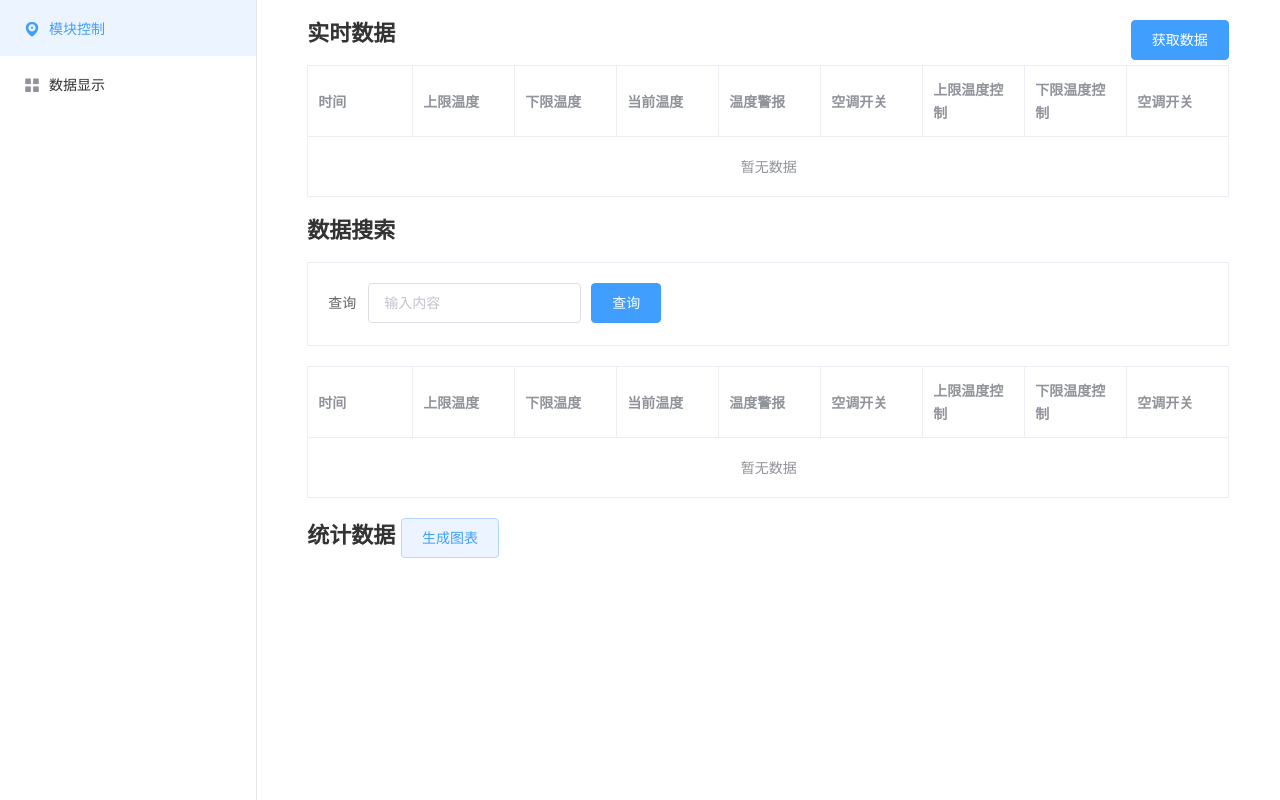
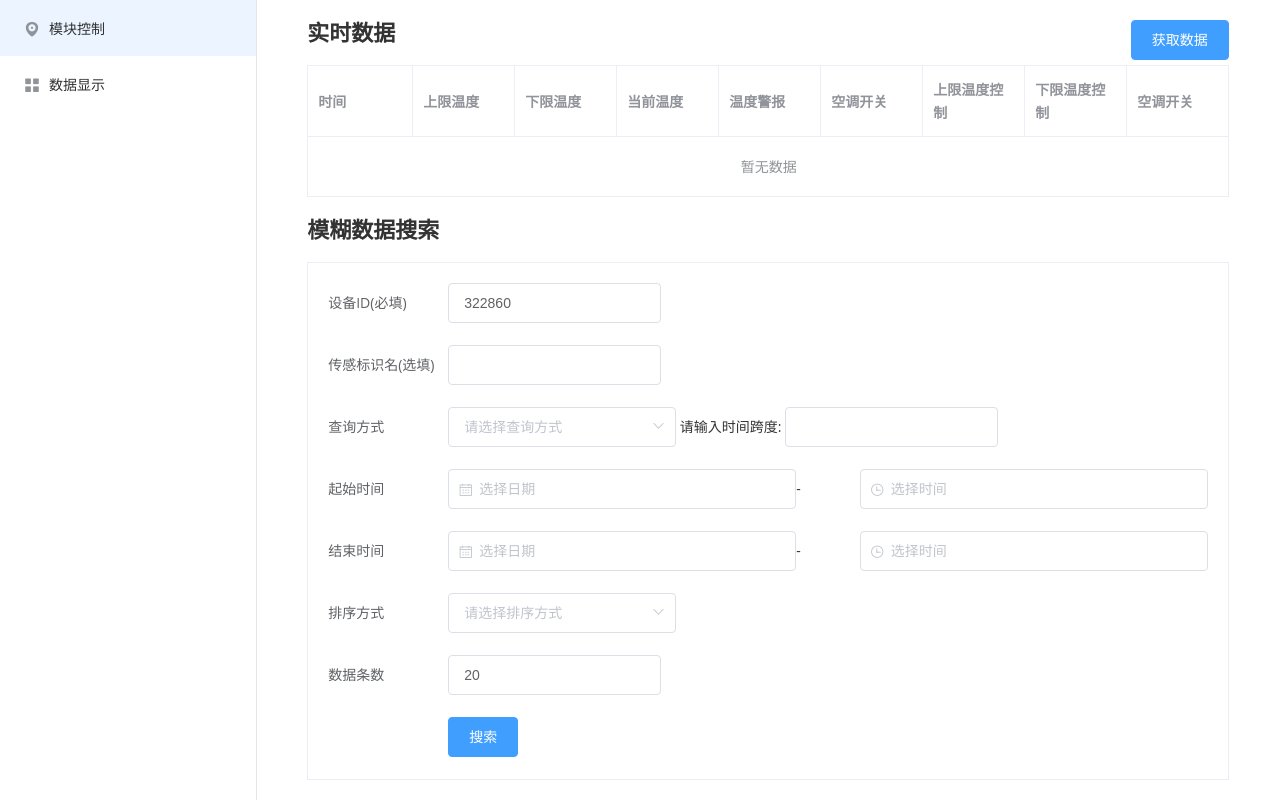
Before and after one commit to M-Estelle/iot-web, a Vue app: page /dataShow in a window 1280 px wide. Shown: the top 800 px of the page. Built offline with nearby package versions, Linux system fonts and the light colour scheme.

Commit message:
modify dataShow -mhy

```diff
--- a/src/common/const.js
+++ b/src/common/const.js
@@ -16,3 +16,9 @@ export const dataTitle=[
     {title: '下限温度控制',name:'temp_low_ctrl'},
     {title: '空调开关',name:'air_switch_ctrl'},
 ]
+
+export const searchTitle=[
+    {title: '传感器名称',name:'ApiTag'},
+    {title: '值',name:'Value'},
+    {title: '记录时间',name:'RecordTime'},
+]
--- a/src/components/content/ControlCard.vue
+++ b/src/components/content/ControlCard.vue
@@ -42,6 +42,7 @@ import
 </template>
 
 <script>
+import {sdkContest} from "@/common/const"
 export default {
   name: "ControlCard",
   data(){
@@ -86,7 +87,17 @@ export default {
         this.canMod=true
     },
     submitChange(){
-      console.log(this.Api)
+      // console.log(this.Api)
+      let params;
+      if(this.Api.OperType==4){
+        params=this.valus
+      }
+      else{
+        params=this.nowState
+      }
+      sdkContest.Cmds('322860',this.Api.ApiTag,params).completed(function(res){
+        console.log(res)
+      })
     }
   }
 }
--- a/src/components/content/MoreForm.vue
+++ b/src/components/content/MoreForm.vue
@@ -1,16 +1,26 @@
 <template>
   <div class="more-form">
-    <el-form ref="form" :model="form" label-width="100px" label-position="left">
+    <el-form ref="form" :model="form" label-width="120px" label-position="left">
 
-      <el-form-item label="数据名称">
-        <el-input v-model="form.name"></el-input>
+      <el-form-item label="设备ID(必填)">
+        <el-input v-model="form.DeviceId"></el-input>
       </el-form-item>
 
-      <el-form-item label="传感器类型">
-        <el-select v-model="form.region" placeholder="请选择传感器类型">
-          <el-option label="类型一" value="shanghai"></el-option>
-          <el-option label="类型二" value="beijing"></el-option>
+      <el-form-item label="传感标识名(选填)">
+        <el-input v-model="form.ApiTags"></el-input>
+      </el-form-item>
+
+      <el-form-item label="查询方式">
+        <el-select v-model="form.Method" placeholder="请选择查询方式">
+          <el-option label="XX分钟内" value="1"></el-option>
+          <el-option label="XX小时内" value="2"></el-option>
+          <el-option label="XX天内" value="3"></el-option>
+          <el-option label="XX周内" value="4"></el-option>
+          <el-option label="XX月内" value="5"></el-option>
+          <el-option label="按startDate与endDate指定日期查询[默认]" value="6"></el-option>
         </el-select>
+        请输入时间跨度:
+        <el-input v-model="form.TimeAgo"></el-input>
       </el-form-item>
 
       <el-form-item label="起始时间">
@@ -23,51 +33,63 @@
         </el-col>
       </el-form-item>
 
-      <el-form-item label="即时配送">
-        <el-switch v-model="form.delivery"></el-switch>
+      <el-form-item label="结束时间">
+        <el-col :span="11">
+          <el-date-picker type="date" placeholder="选择日期" v-model="form.date3" style="width: 100%;"></el-date-picker>
+        </el-col>
+        <el-col class="line" :span="2">-</el-col>
+        <el-col :span="11">
+          <el-time-picker placeholder="选择时间" v-model="form.date4" style="width: 100%;"></el-time-picker>
+        </el-col>
       </el-form-item>
 
-      <el-form-item label="活动性质">
-        <el-checkbox-group v-model="form.type">
-          <el-checkbox label="美食/餐厅线上活动" name="type"></el-checkbox>
-          <el-checkbox label="地推活动" name="type"></el-checkbox>
-          <el-checkbox label="线下主题活动" name="type"></el-checkbox>
-          <el-checkbox label="单纯品牌曝光" name="type"></el-checkbox>
-        </el-checkbox-group>
+      <el-form-item label="排序方式">
+        <el-select v-model="form.Sort" placeholder="请选择排序方式">
+          <el-option label="倒序" value="DESC"></el-option>
+          <el-option label="升序" value="ASC"></el-option>
+        </el-select>
       </el-form-item>
 
-      <el-form-item label="特殊资源">
-        <el-radio-group v-model="form.resource">
-          <el-radio label="线上品牌商赞助"></el-radio>
-          <el-radio label="线下场地免费"></el-radio>
-        </el-radio-group>
+      <el-form-item label="数据条数">
+        <el-input v-model="form.PageSize"></el-input>
       </el-form-item>
 
       <el-form-item>
-        <el-button type="primary" @click="onSubmit">立即创建</el-button>
+        <el-button type="primary" @click="onSubmit">搜索</el-button>
       </el-form-item>
     </el-form>
   </div>
 </template>
 
 <script>
+import {sdkContest} from "@/common/const";
+
 export default {
   name: "MoreForm",
   data() {
     return {
       form: {
-        name: '',
-        region: '',
+        DeviceId:'322860',
+        ApiTags: '',
+        Method: '',
         date1: '',
         date2: '',
-        delivery: false,
-        type: [],
-        resource: '',
+        date3: '',
+        date4: '',
+        Sort:'',
+        PageSize:20,
+        TimeAgo:''
       }
     }
   },
   methods: {
     onSubmit() {
+      let that=this
+      sdkContest.getSensorData(this.form).completed(function(res){
+        let list=res.ResultObj.DataPoints
+        // console.log(list)
+        that.$emit('showSearchData',list);
+      })
       console.log('submit!');
     }
   }
@@ -75,5 +97,7 @@ export default {
 </script>
 
 <style scoped>
-
+/deep/.el-input{
+  width: auto;
+}
 </style>
--- a/src/components/leftNav.vue
+++ b/src/components/leftNav.vue
@@ -2,17 +2,16 @@
 <div cl="left-nav">
 
       <el-menu
-          default-active="1"
+          :default-active="activeIndex"
           class="el-menu-vertical-demo leftnav"
-          @open="handleOpen"
-          @close="handleClose">
+          :router="true">
 
-        <el-menu-item @click="oneClick" index="1">
+        <el-menu-item  index="/mulControl">
             <i class="el-icon-location"></i>
             <span>模块控制</span>
         </el-menu-item>
 
-        <el-menu-item @click="twoClick" index="2">
+        <el-menu-item  index="/DataShow">
           <i class="el-icon-menu"></i>
           <span slot="title">数据显示</span>
         </el-menu-item>
@@ -35,6 +34,12 @@
 <script>
 export default {
   name: "leftNav",
+  data(){
+    return {
+      activeIndex: '/mulControl',
+      title: '模块控制'
+    }
+  },
   methods: {
     oneClick(){
       this.$router.replace('/mulControl')
@@ -42,12 +47,11 @@ export default {
     twoClick(){
       this.$router.replace('/DataShow')
     },
-    handleOpen(key, keyPath) {
-      console.log(key, keyPath);
-    },
-    handleClose(key, keyPath) {
-      console.log(key, keyPath);
-    }
+
+  },
+  mounted() {
+    this.activeIndex = window.location.pathname;
+    // console.log(this.$route.path)
   }
 }
 </script>
--- a/src/views/dataShow/DataShow.vue
+++ b/src/views/dataShow/DataShow.vue
@@ -3,22 +3,23 @@
 
     <!--    实时数据展示      -->
     <div class="search label">实时数据<el-button type="primary" class="floatr" @click="getCurrentData">获取数据</el-button></div>
+
     <new-data-list
         :dataTitle="title"
         class="search"
         :new-data="tableData"/>
 
     <!--   历史数据搜索模块    -->
-    <div class="search label">数据搜索</div>
+    <div class="search label">模糊数据搜索</div>
     <div class="search aborder">
-    <!--      <more-form></more-form>-->
-      <line-form></line-form>
+      <more-form @showSearchData="searchData"></more-form>
     </div>
 
     <new-data-list
-        :dataTitle="title"
+        :dataTitle="searchTitle"
         class="search"
-        :new-data="[]"/>
+        :new-data="tableSearch"
+        :spanArr="spanArr"/>
 
     <!-- 图表-->
     <div class="search label">统计数据     <el-button @click="newCharts" type="primary" plain>生成图表</el-button></div>
@@ -32,10 +33,10 @@
 
 import achat from "@/components/achat";
 import NewDataList from "@/views/dataShow/childComonts/NewDataList";
-// import MoreForm from "@/components/content/MoreForm";
-import LineForm from "../../components/content/LineForm";
+import MoreForm from "@/components/content/MoreForm";
+// import LineForm from "../../components/content/LineForm";
 
-import {dataTitle,sdkContest} from "@/common/const";
+import {dataTitle,sdkContest,searchTitle} from "@/common/const";
 
 
 export default {
@@ -43,13 +44,16 @@ export default {
   components:{
     achat,
     NewDataList,
-    LineForm
+    MoreForm
   },
   data() {
     return {
       //图像数据1
       title:[],
       tableData: [],
+      searchTitle:[],
+      tableSearch:[],
+      spanArr:[],
       list1: {
         legend: {},
         tooltip: {},
@@ -80,7 +84,6 @@ export default {
         if(item.name!=='date')
         this.list1.dataset.dimensions.push(item.name)
       }
-      console.log(this.list1.dataset.dimensions)
 
       this.list1.dataset.source=[]
       for(let item of this.tableData) {
@@ -99,7 +102,7 @@ export default {
       let that=this
 
       sdkContest.getDevicesDatas('322860 ').completed(function(res){
-        // console.log(res.ResultObj[0].Datas)
+        console.log(res.ResultObj[0].Datas)
         let beautify={}
         let myDate = new Date();
         beautify['date']=myDate.toLocaleTimeString();
@@ -109,10 +112,27 @@ export default {
         that.tableData.push(beautify)
         // console.log(that.tableData)
       })
-    }
+    },
+    searchData(list){
+      console.log(list)
+      let arr=[]
+      for(let i=0;i<list.length;i++){
+         arr.push(list[i].PointDTO.length)
+        for(let j=0;j<list[i].PointDTO.length;j++){
+          if(j!==0) {
+            arr.push(0);
+          }
+          let item={'ApiTag':list[i].ApiTag,'Value':list[i].PointDTO[j].Value,'RecordTime':list[i].PointDTO[j].RecordTime}
+          this.tableSearch.push(item)
+        }
+      }
+      this.spanArr=arr
+    },
+
   },
   created() {
     this.title=dataTitle
+    this.searchTitle=searchTitle
   },
   watch:{
     tableDate:{
--- a/src/views/dataShow/childComonts/NewDataList.vue
+++ b/src/views/dataShow/childComonts/NewDataList.vue
@@ -3,7 +3,8 @@
     <el-table
         :data="newData"
         border
-        max-height="300"
+        max-height="400"
+        :span-method="objectSpanMethod"
         style="width: 100%">
       <el-table-column
           v-for="item in dataTitle"
@@ -12,7 +13,7 @@
           :label="item.title"
           :min-width="comWidth">
       </el-table-column>
-
+<!--       :span-method="objectSpanMethod"--->
     </el-table>
   </div>
 </template>
@@ -32,9 +33,27 @@ export default {
       default() {
         return [];
       }
+    },
+    spanArr:{
+      type:Array,
+      default(){
+        return []
+      }
     }
   },
   computed:{
+    cmpArr(){
+      if(this.spanArr.length===0){
+        let arr=[]
+        for(let i=0;i<this.newData.length;i++){
+          arr.push(1)
+        }
+        return arr
+      }
+      else {
+        return this.spanArr
+      }
+    },
     comWidth(){
       let res=Math.floor(100/this.dataTitle.length)
       return res+'%';
@@ -42,6 +61,20 @@ export default {
   },
   mounted() {
     // console.log(this.comWidth)
+  },
+  methods:{
+    // eslint-disable-next-line no-unused-vars
+    objectSpanMethod({ row, column, rowIndex, columnIndex }) {  //表格合并行
+      if (columnIndex === 0) {
+        const _row = this.cmpArr[rowIndex];
+        const _col = _row>0 ? 1 : 0;
+        return {
+          rowspan: _row,
+          colspan: _col
+        }
+      }
+
+    }
   }
 }
 </script>
--- a/src/views/mulControl/MulControl.vue
+++ b/src/views/mulControl/MulControl.vue
@@ -77,16 +77,16 @@ export default {
     getSensors(){
       let that=this
       sdkContest.getProjectSensors(291210).completed(function (res){
-        console.log(res.ResultObj)
+        // console.log(res.ResultObj)
         that.sensors=res.ResultObj.filter(item => item.Groups ===2 );
-        console.log(that.sensors)
+        // console.log(that.sensors)
       })
     }
   },
   watch:{
     sensors:{
+      // eslint-disable-next-line no-unused-vars
       handler(val, oldVal){
-        console.log(oldVal)
        if(val.length!==0){
          this.haveSensor=true
        }
```
